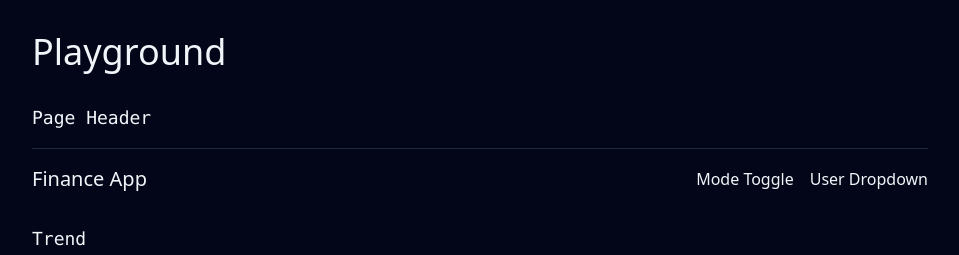
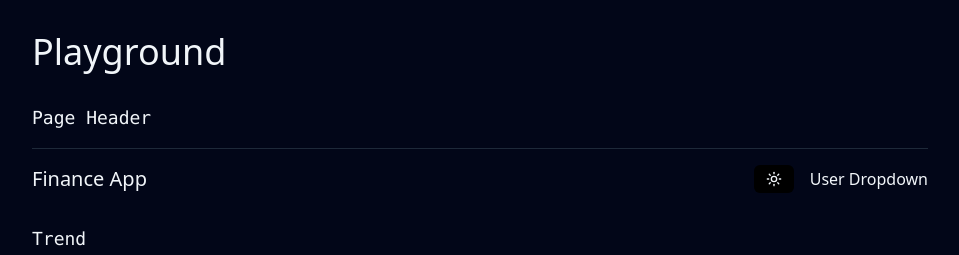
Before and after one commit to bhanu-21/next16-finance-app, a Next.js app: page /playground in a window 1280 px wide. Shown: the top 255 px of the page, without its empty margins (160-1119 px from the left). Built offline with nearby package versions, Linux system fonts and the light colour scheme.

Commit message:
adding light/dark mode toggle

```diff
--- a/app/layout.js
+++ b/app/layout.js
@@ -1,5 +1,7 @@
 import { Geist, Geist_Mono } from "next/font/google";
 import "./globals.css";
+import useServerDarkMode from "@/hooks/use-server-dark-mode";
+import Providers from "@/components/providers";
 
 const geistSans = Geist({
   variable: "--font-geist-sans",
@@ -16,10 +18,16 @@ export const metadata = {
   description: "Generated by create next app",
 };
 
-export default function RootLayout({ children }) {
+export default async function RootLayout({ children }) {
+  const theme = await useServerDarkMode()
+
   return (
-    <html lang="en" className={`${geistSans.variable} ${geistMono.variable} h-full antialiased dark`}>
-      <body className="min-h-full flex flex-col">{children}</body>
+    <html lang="en" className={`${geistSans.variable} ${geistMono.variable} h-full antialiased ${theme}`}>
+      <body className="min-h-full flex flex-col">
+        <Providers>
+          {children}
+        </Providers>
+      </body>
     </html>
   );
 }
--- /dev/null
+++ b/components/dark-mode-toggle.js
@@ -0,0 +1,15 @@
+'use client'
+
+import useDarkMode from "@/hooks/use-dark-mode"
+import Button from "./button"
+import { Moon, Sun } from "lucide-react"
+
+export default function DarkModeToggle({ defaultMode = 'dark' }) {
+    const { theme, toggleTheme } = useDarkMode(defaultMode)
+    return (
+        <Button variant="ghost" size="sm" onClick={toggleTheme}>
+            {theme === 'light' && <Moon className="w-4 h-4" />}
+            {theme === 'dark' && <Sun className="w-4 h-4" />}
+        </Button>
+    )
+}
--- a/components/page-header.js
+++ b/components/page-header.js
@@ -1,12 +1,16 @@
 import Link from "next/link";
+import DarkModeToggle from "./dark-mode-toggle";
+import useServerDarkMode from "@/hooks/use-server-dark-mode";
 
-export default function PageHeader({ className }) {
+export default async function PageHeader({ className }) {
+    const theme = await useServerDarkMode()
+
     return (
         <header className={`flex justify-between items-center ${className}`}>
             <Link href="/dashboard" className="text-xl hover:underline underline-offset-8 decoration-2">Finance App</Link>
 
             <div className="flex items-center space-x-4">
-                <div>Mode Toggle</div>
+                <DarkModeToggle defaultMode={theme} />
                 <div>User Dropdown</div>
             </div>
         </header>
--- /dev/null
+++ b/components/providers.js
@@ -0,0 +1,11 @@
+"use client";
+
+import { CookiesProvider } from "react-cookie";
+
+export default function Providers({ children }) {
+    return (
+        <CookiesProvider>
+            {children}
+        </CookiesProvider>
+    );
+}
--- /dev/null
+++ b/hooks/use-dark-mode.js
@@ -0,0 +1,21 @@
+import { useState } from "react"
+import { useCookies } from "react-cookie"
+
+const useDarkMode = (defaultTheme = 'dark') => {
+    const [theme, setTheme] = useState(defaultTheme)
+    const [_, setCookie] = useCookies(['theme'])
+
+    const setAndSaveTheme = (theme) => {
+        setTheme(theme)
+        document.documentElement.classList.remove('light', 'dark')
+        document.documentElement.classList.add(theme)
+        setCookie('theme', theme)
+    }
+    const toggleTheme = () => {
+        setAndSaveTheme(theme === 'dark' ? 'light' : 'dark')
+    }
+
+    return { theme, toggleTheme }
+}
+
+export default useDarkMode
--- /dev/null
+++ b/hooks/use-server-dark-mode.js
@@ -0,0 +1,8 @@
+import { cookies } from "next/headers"
+
+const useServerDarkMode = async (defaultTheme = 'dark') => {
+    return defaultTheme
+    // return cookies().get('theme')?.value ?? defaultTheme
+}
+
+export default useServerDarkMode
--- a/package.json
+++ b/package.json
@@ -12,6 +12,7 @@
     "lucide-react": "^1.54.0",
     "next": "16.4.0",
     "react": "19.3.0",
+    "react-cookie": "^8.1.2",
     "react-dom": "19.3.0"
   },
   "devDependencies": {
```
Also changed, not shown: 1 other file (tests, documents, lock files or other folders).
